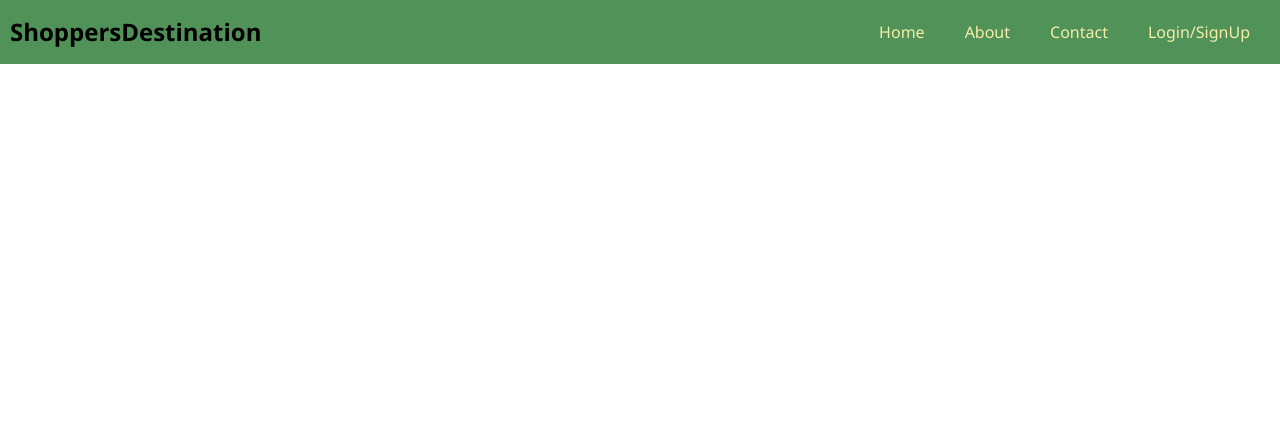
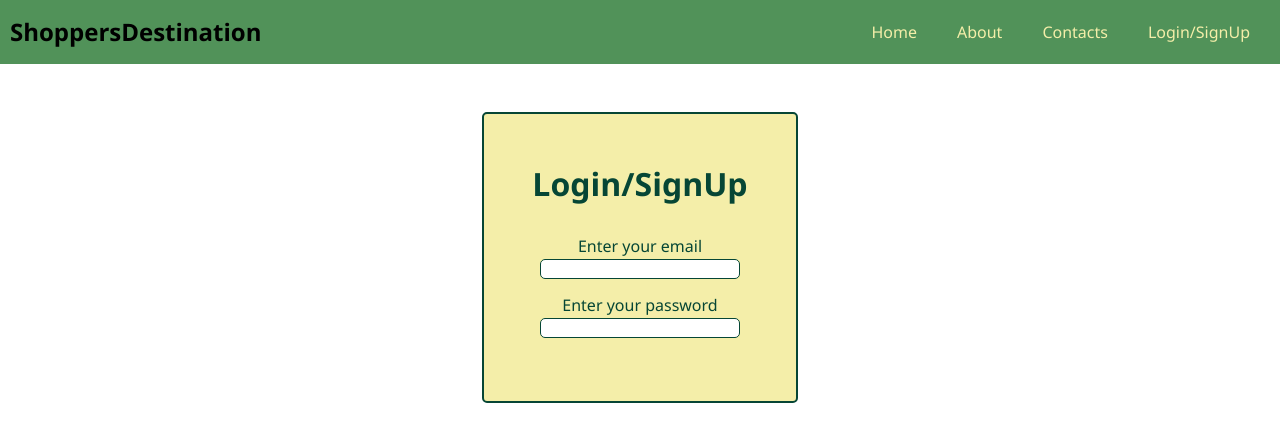
Before and after one commit to zia-ashraf/ShoppingApp, a React (Create React App) app in the folder 01-starting-project/: page /login in a window 1280 px wide. Shown: the top 442 px of the page. Built offline with nearby package versions, Linux system fonts and the light colour scheme.

Commit message:
login page designed

```diff
--- a/01-starting-project/package.json
+++ b/01-starting-project/package.json
@@ -8,6 +8,7 @@
     "@testing-library/user-event": "^12.6.3",
     "react": "^17.0.1",
     "react-dom": "^17.0.1",
+    "react-router-dom": "^6.2.1",
     "react-scripts": "4.0.2",
     "web-vitals": "^1.1.0"
   },
--- a/01-starting-project/src/App.js
+++ b/01-starting-project/src/App.js
@@ -1,7 +1,30 @@
 import Navbar from "./components/Navbar";
+import Home from "./pages/Home";
+import About from "./pages/About";
+import Contacts from "./pages/Contacts";
+import Login from "./pages/Login";
 
+import {
+  BrowserRouter as Router,
+  Switch,
+  Route,
+  Link,
+  Routes,
+  BrowserRouter,
+} from "react-router-dom";
 function App() {
-  return <Navbar />;
+  return (
+    <BrowserRouter>
+      <Navbar />
+
+      <Routes>
+        <Route path="contact" element={<Contacts />} />
+        <Route path="about" element={<About />} />
+        <Route path="login" element={<Login />} />
+        <Route path="/" element={<Home />} />
+      </Routes>
+    </BrowserRouter>
+  );
 }
 
 export default App;
--- a/01-starting-project/src/components/Navbar.js
+++ b/01-starting-project/src/components/Navbar.js
@@ -1,4 +1,5 @@
 import React from "react";
+import { Link } from "react-router-dom";
 import "./Navbar.css";
 const Navbar = () => {
   return (
@@ -6,16 +7,16 @@ const Navbar = () => {
       <h2>ShoppersDestination</h2>
       <ul>
         <li>
-          <a>Home</a>
+          <Link to="/">Home</Link>
         </li>
         <li>
-          <a>About</a>
+          <Link to="/about">About</Link>
         </li>
         <li>
-          <a>Contact</a>
+          <Link to="/contact">Contacts</Link>
         </li>
         <li>
-          <a>Login/SignUp</a>
+          <Link to="/login">Login/SignUp</Link>
         </li>
       </ul>
     </div>
--- a/01-starting-project/src/index.css
+++ b/01-starting-project/src/index.css
@@ -0,0 +1,4 @@
+* {
+  margin: 0;
+  padding: 0;
+}
--- /dev/null
+++ b/01-starting-project/src/pages/About.js
@@ -0,0 +1,7 @@
+import React from "react";
+
+const About = () => {
+  console.log("yes it came here");
+  return <h1>this is the about page</h1>;
+};
+export default About;
--- /dev/null
+++ b/01-starting-project/src/pages/Contacts.js
@@ -0,0 +1,6 @@
+import React from "react";
+
+const Contacts = () => {
+  return <h1>this is the contact page</h1>;
+};
+export default Contacts;
--- /dev/null
+++ b/01-starting-project/src/pages/Home.js
@@ -0,0 +1,6 @@
+import React from "react";
+
+const Home = () => {
+  return <h1>this is the home page</h1>;
+};
+export default Home;
--- /dev/null
+++ b/01-starting-project/src/pages/Login.css
@@ -0,0 +1,23 @@
+form {
+  padding: 3rem;
+  border: 1px solid black;
+  width: fit-content;
+  height: fit-content;
+  margin: auto;
+  margin-top: 3rem;
+  text-align: center;
+  border: solid 2px #064635;
+  border-radius: 5px;
+  background-color: #f4eea9;
+  color: #064635;
+}
+h1 {
+  margin-bottom: 30px;
+  color: #064635;
+}
+
+input {
+  margin-bottom: 15px;
+  border: solid 1.7px #064635;
+  border-radius: 5px;
+}
--- /dev/null
+++ b/01-starting-project/src/pages/Login.js
@@ -0,0 +1,16 @@
+import React from "react";
+import "./Login.css";
+export default function Login() {
+  return (
+    <form>
+      <h1>Login/SignUp</h1>
+      <label for="email">Enter your email</label>
+      <br />
+      <input type="email" id="email" name="email" value=""></input>
+      <br />
+      <label for="password">Enter your password</label>
+      <br />
+      <input type="password" id="password" name="password" value=""></input>
+    </form>
+  );
+}
```
Also changed, not shown: 1 other file (tests, documents, lock files or other folders).
